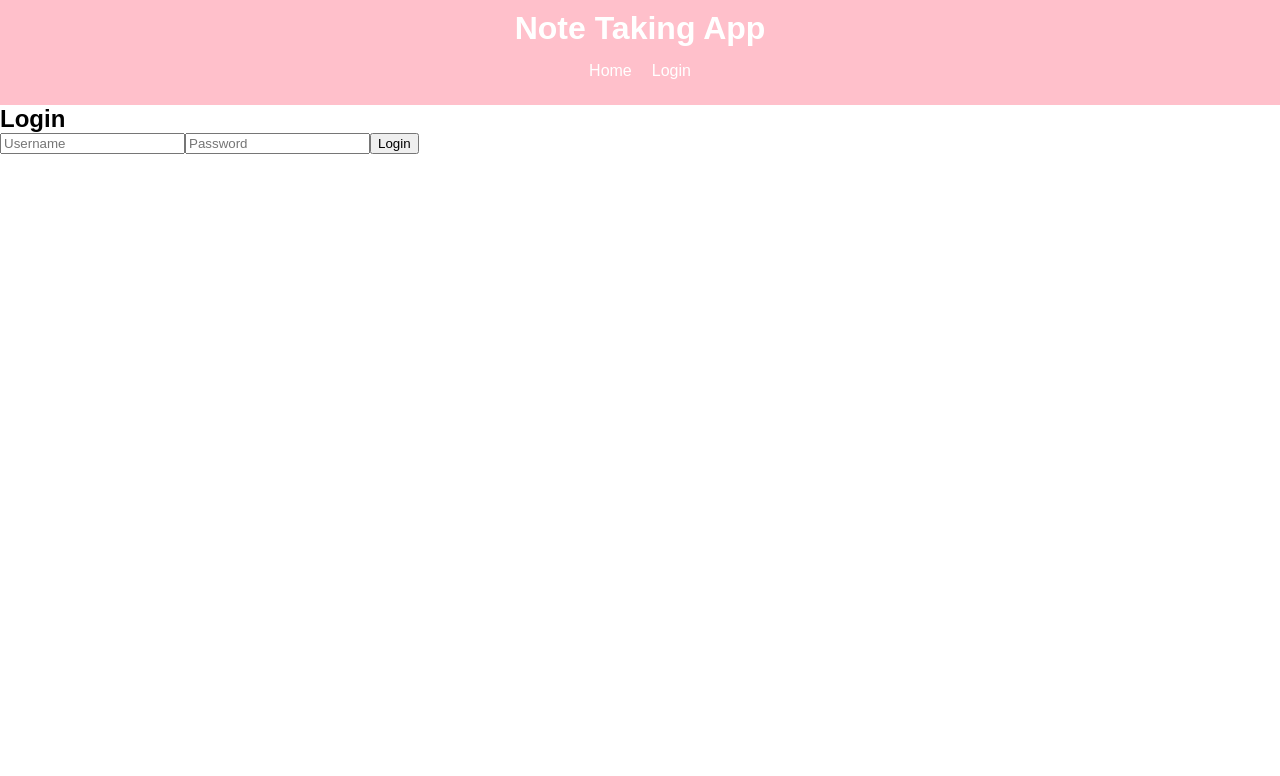
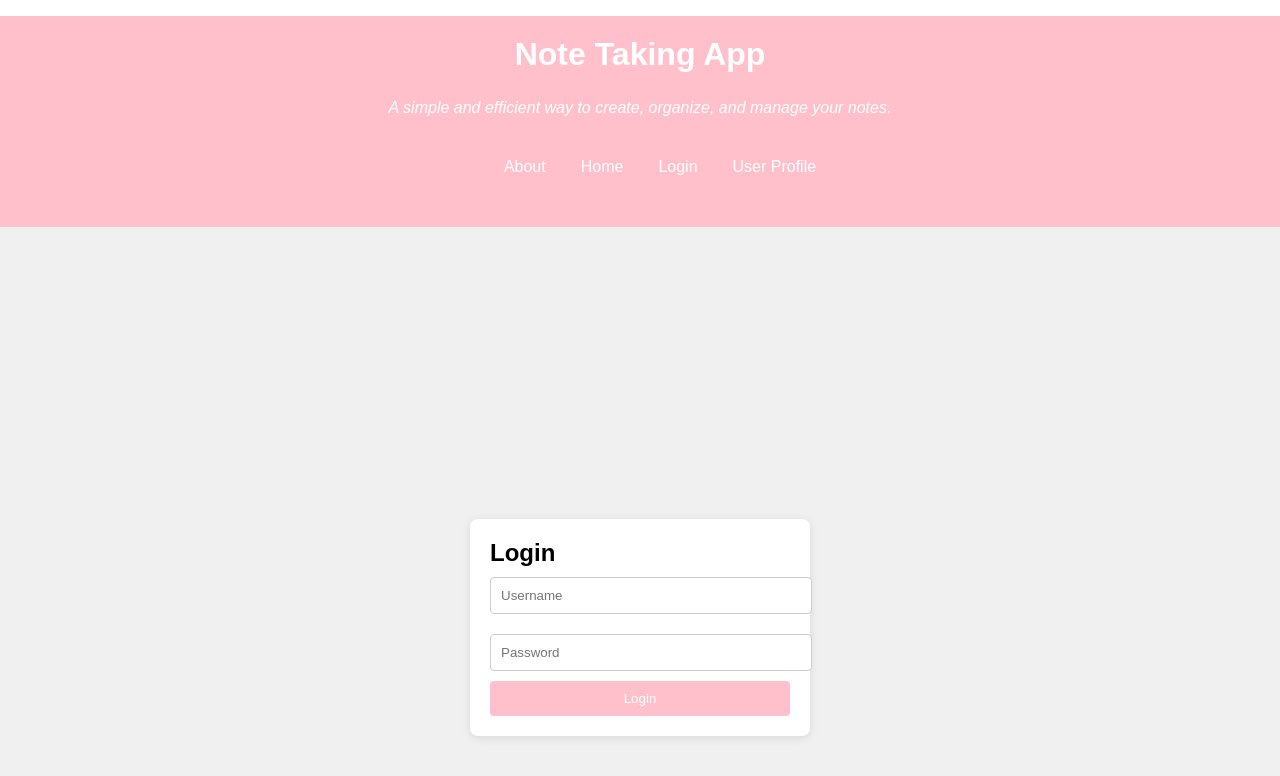
Before and after one commit to Mu936/Note.js, a React (Create React App) app: page /login in a window 1280 px wide. Shown: the top 776 px of the page. Built offline with nearby package versions, Linux system fonts and the light colour scheme.

Commit message:
updated the context

```diff
--- a/public/index.html
+++ b/public/index.html
@@ -14,6 +14,7 @@
     <link rel="manifest" href="%PUBLIC_URL%/manifest.json" />
 
     <title>Note Taking App</title>
+    <p> </p>
   </head>
   <body>
     <noscript>You need to enable JavaScript to run this app.</noscript>
--- a/src/components/Header.js
+++ b/src/components/Header.js
@@ -1,17 +1,66 @@
 import React from 'react';
 import { Link } from 'react-router-dom';
+// import picture from '../assets/picture.jpg'; // Adjust the path as necessary
 
 const Header = () => {
   return (
-    <header>
-      <h1>Note Taking App</h1>
+    <header style={headerStyle}>
+      <div style={logoContainer}>
+        {/* <img src={picture.jpg} alt="App Logo" style={logoStyle} /> */}
+        <h1 style={titleStyle}>Note Taking App</h1>
+      </div>
+      <p style={descriptionStyle}>
+        A simple and efficient way to create, organize, and manage your notes.
+      </p>
       <nav>
-        <Link to="/">Home</Link>
-
-        <Link to="/login">Login</Link>
+        <ul style={navStyle}>
+          <li><Link to="/about">About</Link></li>
+          <li><Link to="/">Home</Link></li>
+          <li><Link to="/login">Login</Link></li>
+          <li><Link to="/userprofile">User Profile</Link></li>
+        </ul>
       </nav>
     </header>
   );
 };
 
+// Styles (you can customize these)
+const headerStyle = {
+  background: 'pink',
+  padding: '20px 20px',
+  display: 'flex',
+  flexDirection: 'column',
+  alignItems: 'center',
+};
+
+const logoContainer = {
+  display: 'flex',
+  alignItems: 'center',
+  marginBottom: '10px',
+};
+
+const logoStyle = {
+  width: '50px', // Adjust size as needed
+  height: '50px',
+  marginRight: '10px',
+};
+
+const titleStyle = {
+  margin: 0,
+};
+
+const descriptionStyle = {
+  fontStyle: 'italic',
+
+  color: '#black',
+  textAlign: 'center',
+  marginBottom: '10px',
+};
+
+const navStyle = {
+  listStyleType: 'none',
+  display: 'flex',
+  gap: '15px',
+};
+
 export default Header;
--- a/src/components/Login.js
+++ b/src/components/Login.js
@@ -1,16 +1,74 @@
-import React from 'react';
+import React, { useState } from 'react';
 
 const Login = () => {
+  const [username, setUsername] = useState('');
+  const [password, setPassword] = useState('');
+
+  const handleSubmit = (e) => {
+    e.preventDefault();
+    console.log('Username:', username);
+    console.log('Password:', password);
+  };
+
   return (
-    <div>
-      <h2>Login</h2>
-      <form>
-        <input type="text" placeholder="Username" required />
-        <input type="password" placeholder="Password" required />
-        <button type="submit">Login</button>
-      </form>
+    <div style={styles.container}>
+      <div style={styles.formContainer}>
+        <h2>Login</h2>
+        <form onSubmit={handleSubmit}>
+          <input
+            type="text"
+            placeholder="Username"
+            value={username}
+            onChange={(e) => setUsername(e.target.value)}
+            required
+            style={styles.input}
+          />
+          <input
+            type="password"
+            placeholder="Password"
+            value={password}
+            onChange={(e) => setPassword(e.target.value)}
+            required
+            style={styles.input}
+          />
+          <button type="submit" style={styles.button}>Login</button>
+        </form>
+      </div>
     </div>
   );
 };
 
+const styles = {
+  container: {
+    display: 'flex',
+    justifyContent: 'center',
+    alignItems: 'center',
+    height: '100vh',
+    backgroundColor: '#f0f0f0', // Optional: Background color
+  },
+  formContainer: {
+    background: 'white',
+    padding: '20px',
+    borderRadius: '8px',
+    boxShadow: '0 2px 10px rgba(0, 0, 0, 0.1)',
+    width: '300px', // Adjust width as needed
+  },
+  input: {
+    width: '100%',
+    padding: '10px',
+    margin: '10px 0',
+    borderRadius: '4px',
+    border: '1px solid #ccc',
+  },
+  button: {
+    padding: '10px',
+    borderRadius: '4px',
+    border: 'none',
+    backgroundColor: 'pink',
+    color: 'white',
+    cursor: 'pointer',
+    width: '100%',
+  },
+};
+
 export default Login;
--- a/src/components/NotesList.js
+++ b/src/components/NotesList.js
@@ -12,6 +12,7 @@ const NotesList = () => {
   return (
     <div>
       <h2>Your Notes</h2>
+
       <Link to="/note/new">Create New Note</Link>
       <ul>
         {notes.map(note => (
```
Also changed, not shown: src/components/AboutUs.js (added, +53 -0 lines), src/components/NoteEditor.js (line endings or trailing spaces), src/picture.jpg (added).
